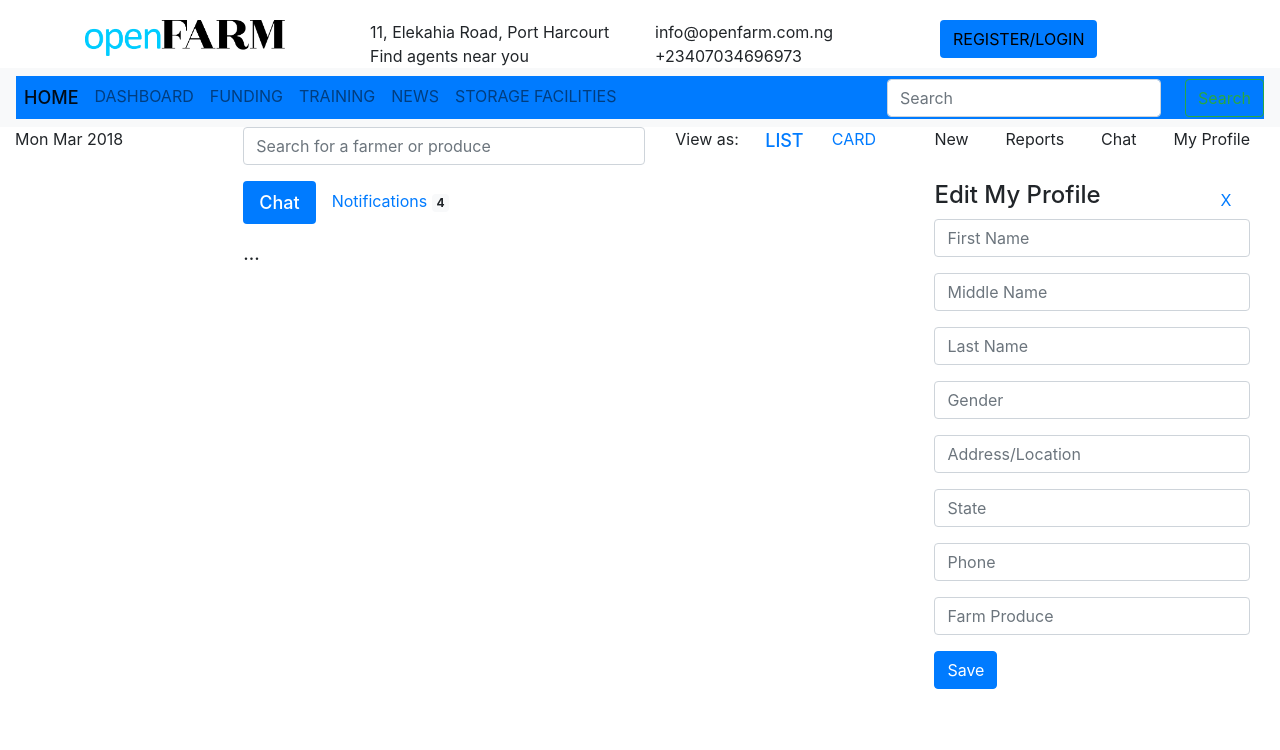
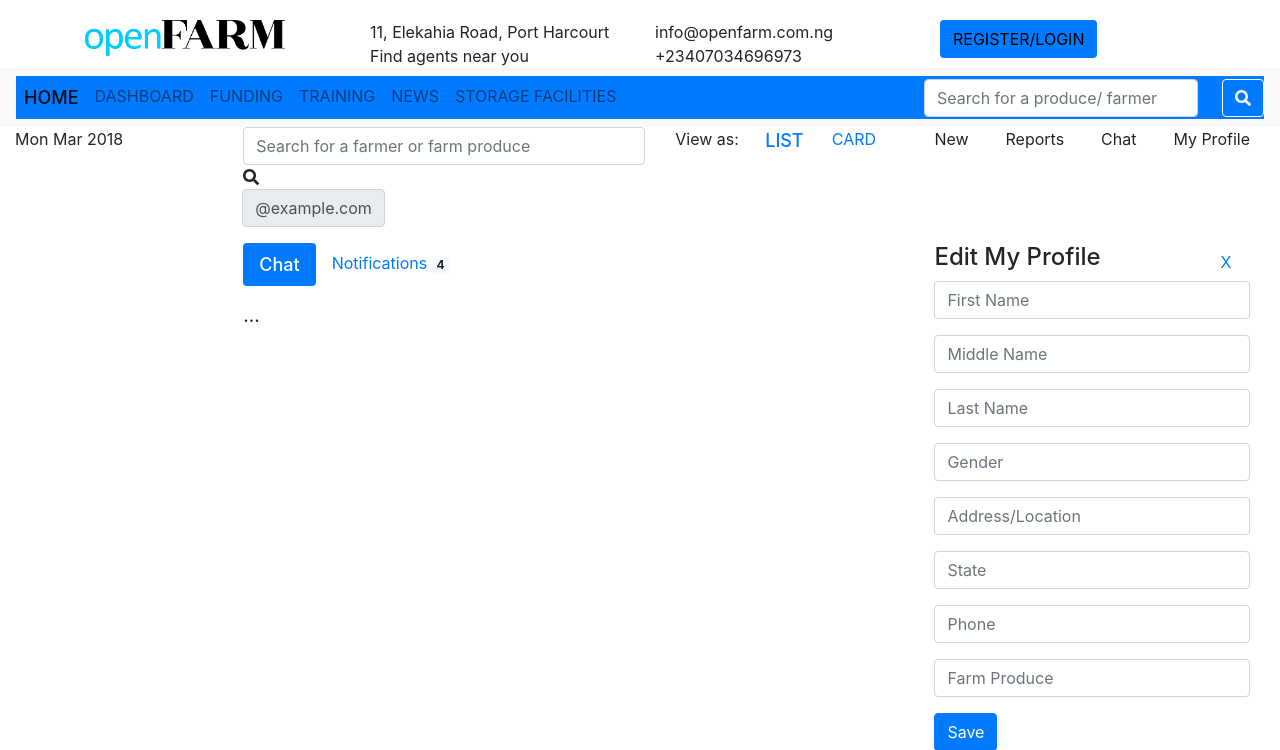
Before and after one commit to ozimos/openFarm, a PHP site: page /chat.php in a window 1280 px wide. Shown: the top 750 px of the page. Run offline with PHP 8.4, Linux system fonts and the light colour scheme; some libraries are stand-ins or nearby versions.

Commit message:
more changes

```diff
--- a/Agro-Vine/chat.php
+++ b/Agro-Vine/chat.php
@@ -60,8 +60,8 @@
         </li>
       </ul>
       <form class="form-inline my-2 my-lg-0">
-        <input class="form-control mr-sm-4" type="search" placeholder="Search" aria-label="Search">
-        <button class="btn btn-outline-success my-2 my-sm-0" type="submit">Search</button>
+        <input class="form-control mr-sm-4" type="search" placeholder="Search for a produce/ farmer" aria-label="Search">
+        <button class="btn btn-outline-light my-2 my-sm-0" type="submit"><i class="fas fa-search"></i></button>
       </form>
     </div>
   </nav>
@@ -77,8 +77,12 @@
           <div id="subheader" class="row">
             <div class="col-md-5">
               <div class="form-group has-feedback has-search">
-                <span class="glyphicon glyphicon-search form-control-feedback"></span>
-                <input type="text" class="form-control" placeholder="Search for a farmer or produce">
+
+                <input type="text" class="form-control" placeholder="Search for a farmer or farm produce">
+                <span class="glyphicon glyphicon-search form-control-feedback"><i class="fas fa-search"></i></span>
+                <div class="input-group-append">
+    <span class="input-group-text" id="basic-addon2">@example.com</span>
+  </div>
               </div>
             </div>
             <div class="col-md-3" id="view">
```
